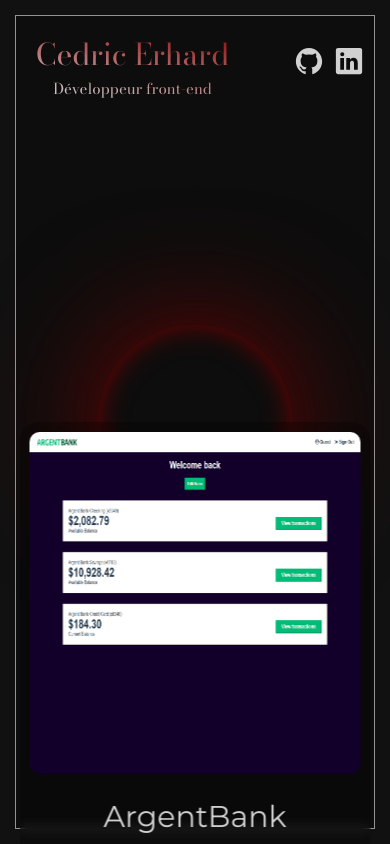
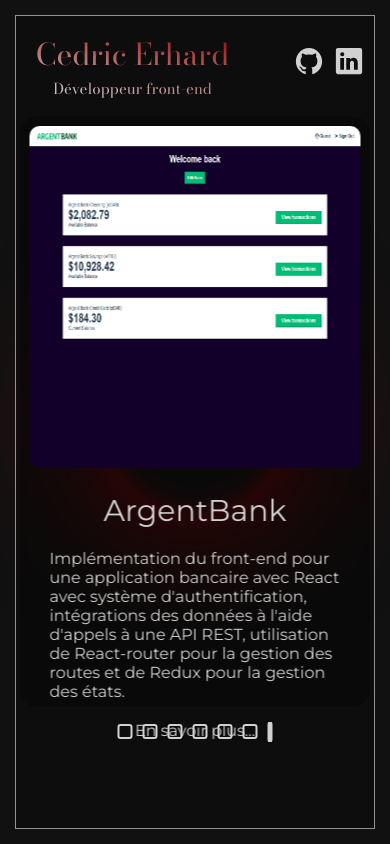
Before and after one commit to C05n/Portfolio, a Next.js app: page / in a window 390 px wide. Shown: the top 844 px of the page. Built offline with nearby package versions, Linux system fonts and the light colour scheme.

Commit message:
Refactor projects.module.css for consistency

```diff
--- a/src/components/projects/projects.module.css
+++ b/src/components/projects/projects.module.css
@@ -61,8 +61,7 @@
 }
 @media (max-width: 991px) {
    .projects_container {
-      top: inherit;
-      bottom: 30px;
+      top: 100px;
       transform: translateX(-50%) translateY(0);
    .projects_card {
       max-width: 90vw;
```
